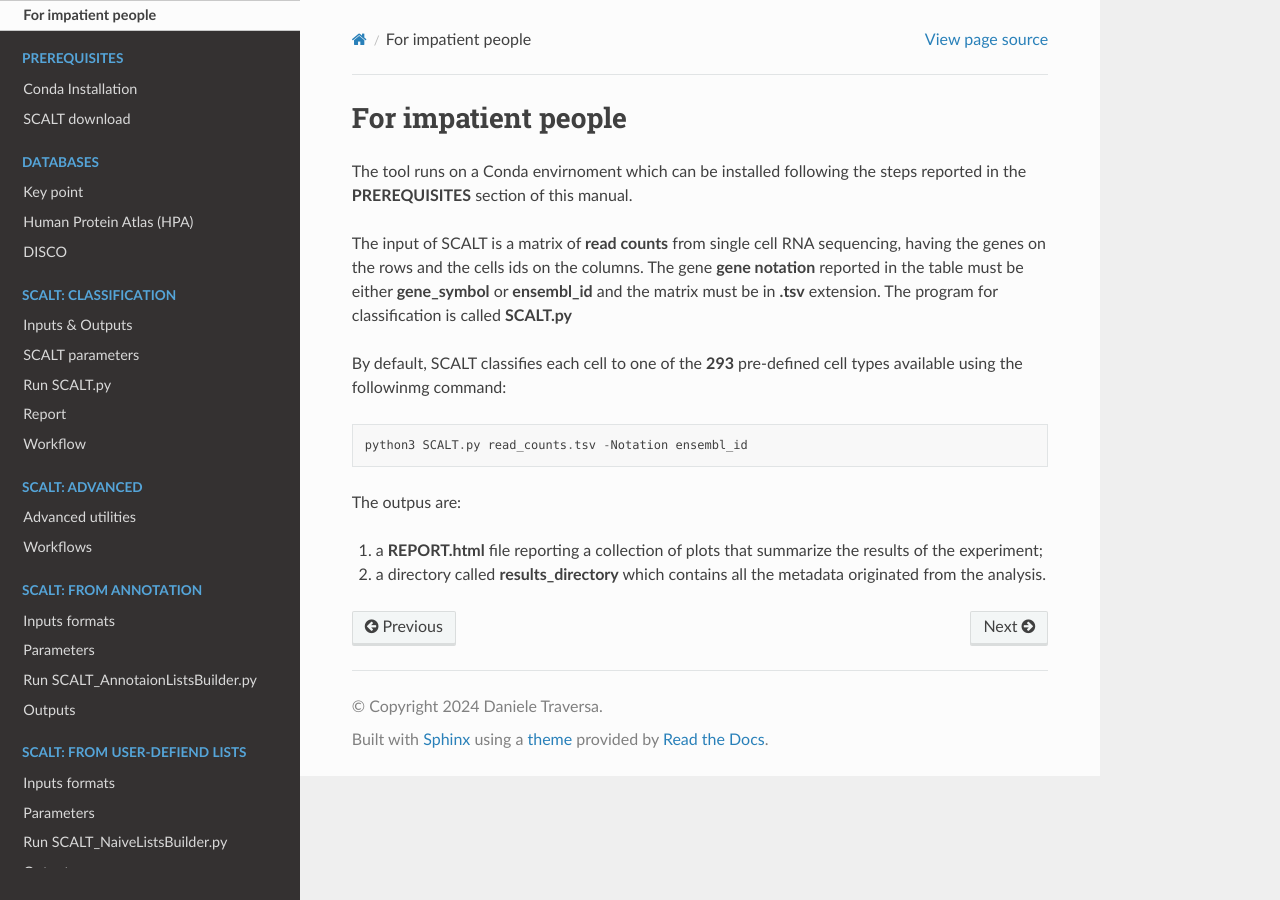
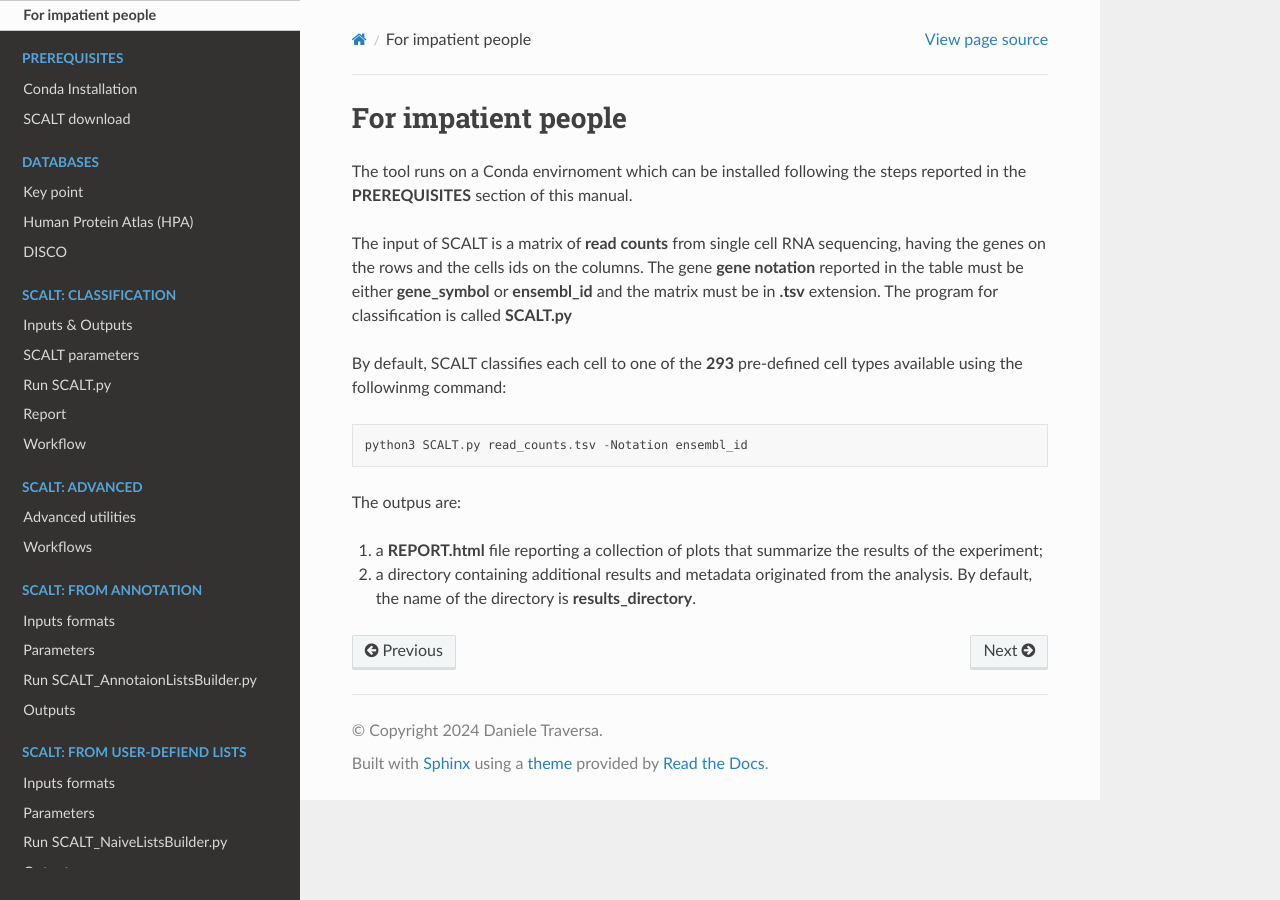
Before and after one commit to danitrave/SCALT, a Sphinx documentation site: the page built from docs/source/intro.rst, in a window 1280 px wide. Built offline with Sphinx 7.4.7 and the Read the Docs theme 3.1.0, drawn with Linux system fonts in a browser that asks for light colours.

Commit message:
Update intro.rst

```diff
--- a/docs/source/intro.rst
+++ b/docs/source/intro.rst
@@ -16,4 +16,4 @@ By default, SCALT classifies each cell to one of the **293** pre-defined cell ty
 The outpus are:
 
 1. a **REPORT.html** file reporting a collection of plots that summarize the results of the experiment;
-2. a directory called **results_directory** which contains all the metadata originated from the analysis.
+2. a directory containing additional results and metadata originated from the analysis. By default, the name of the directory is **results_directory**.
```
